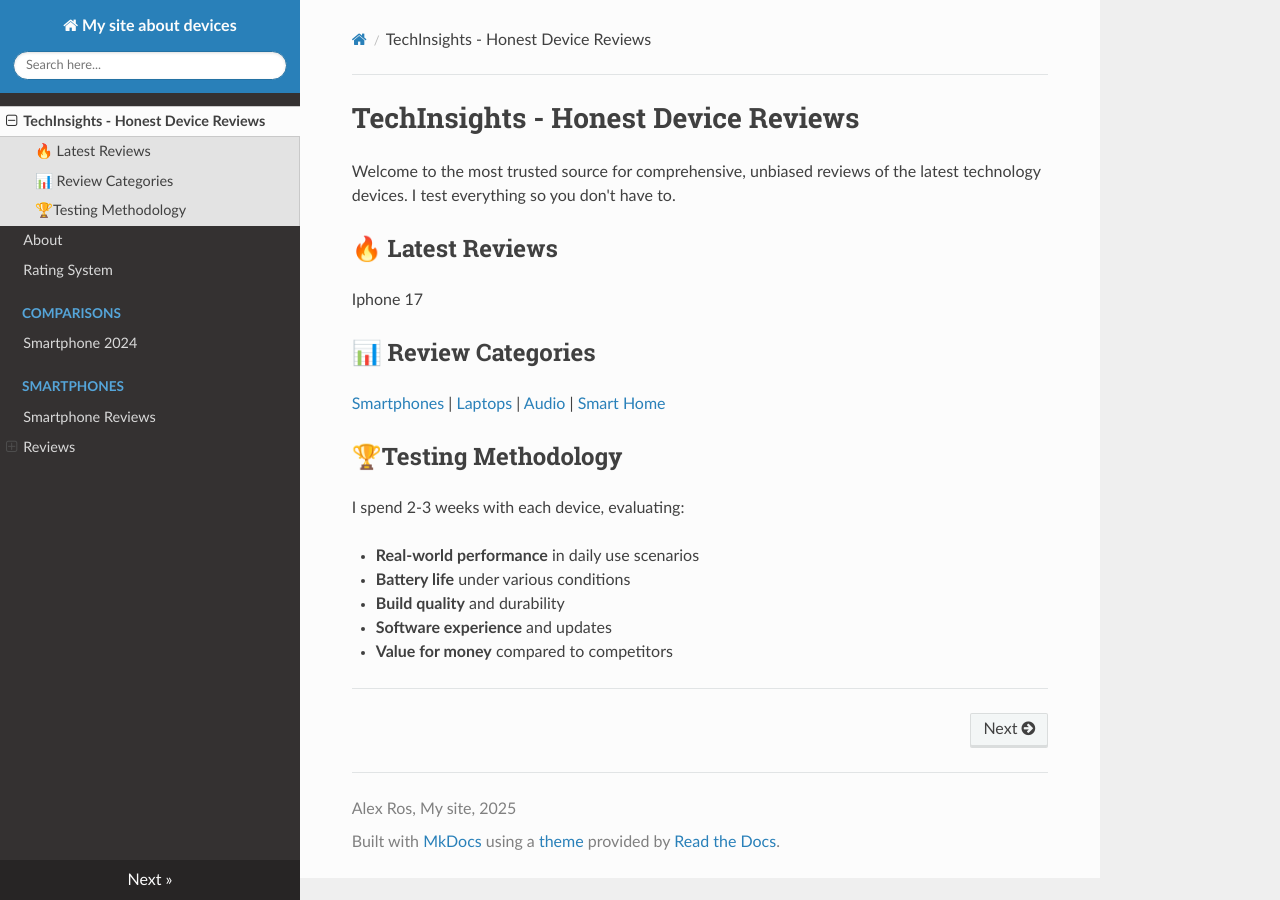
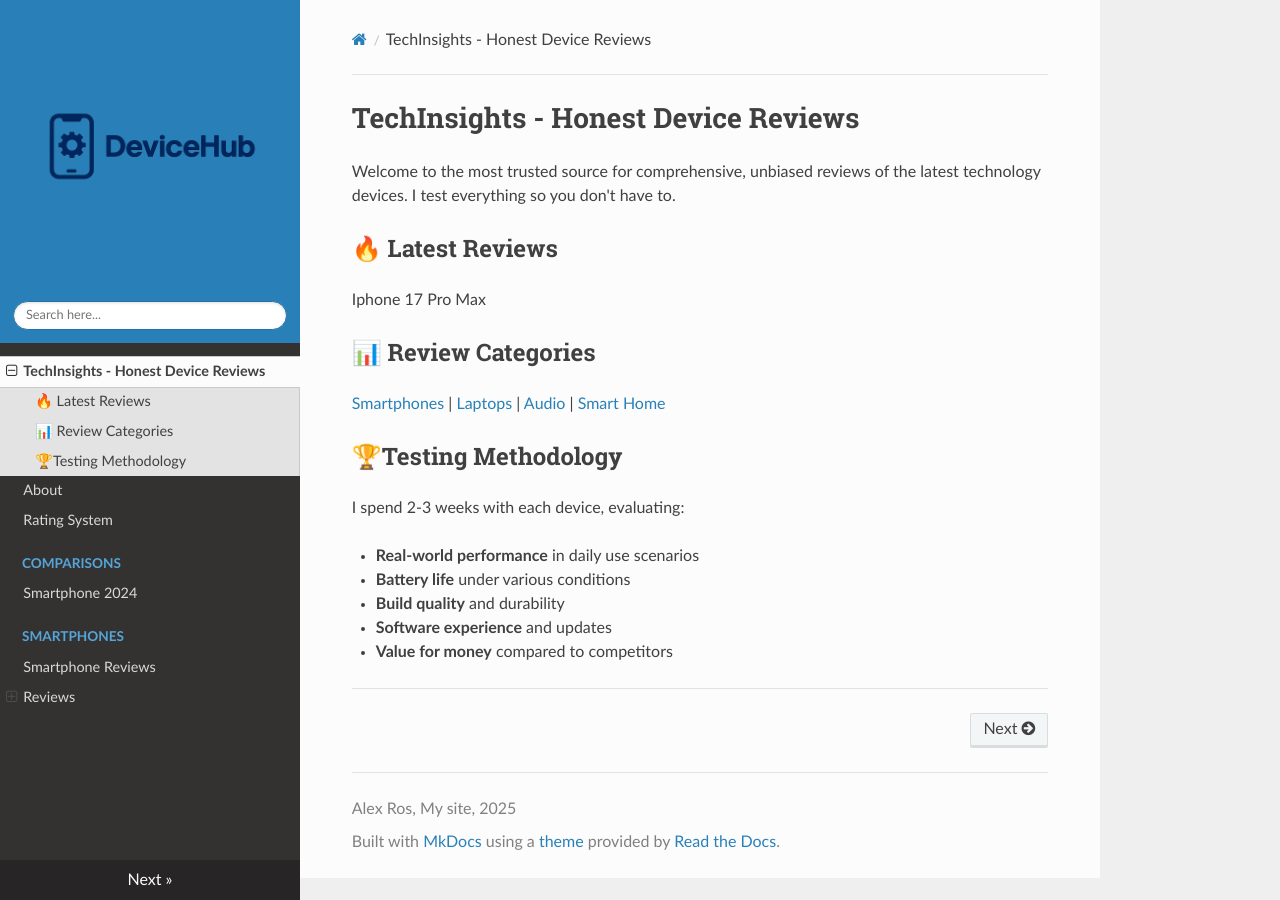
Before and after one commit to AlexRos177/mkdocs_1, an MkDocs documentation site: the page built from docs/index.md, in a window 1280 px wide. Built offline with MkDocs 1.6.1, drawn with Linux system fonts in a browser that asks for light colours; nearby versions of some CDN libraries.

Commit message:
Add new changes

```diff
--- a/docs/index.md
+++ b/docs/index.md
@@ -4,7 +4,7 @@ Welcome to the most trusted source for comprehensive, unbiased reviews of the la
 
 ## 🔥 Latest Reviews
 
-Iphone 17
+Iphone 17 Pro Max
 
 ## 📊 Review Categories
 
--- a/mkdocs.yml
+++ b/mkdocs.yml
@@ -1,4 +1,4 @@
-site_name: My site about devices
+site_name: DeviceHub
 site_url: https://alexros177.github.io/mkdocs_1/
 
 theme:
@@ -53,6 +53,7 @@ markdown_extensions:
 
 theme:
   name: readthedocs
+  logo: images/devicehub-logo.png
 
 extra_css:
   - css/custom.css
```
Also changed, not shown: docs/templates/review-template.md (+1 -1 lines), docs/images/devicehub-logo.png (added).
